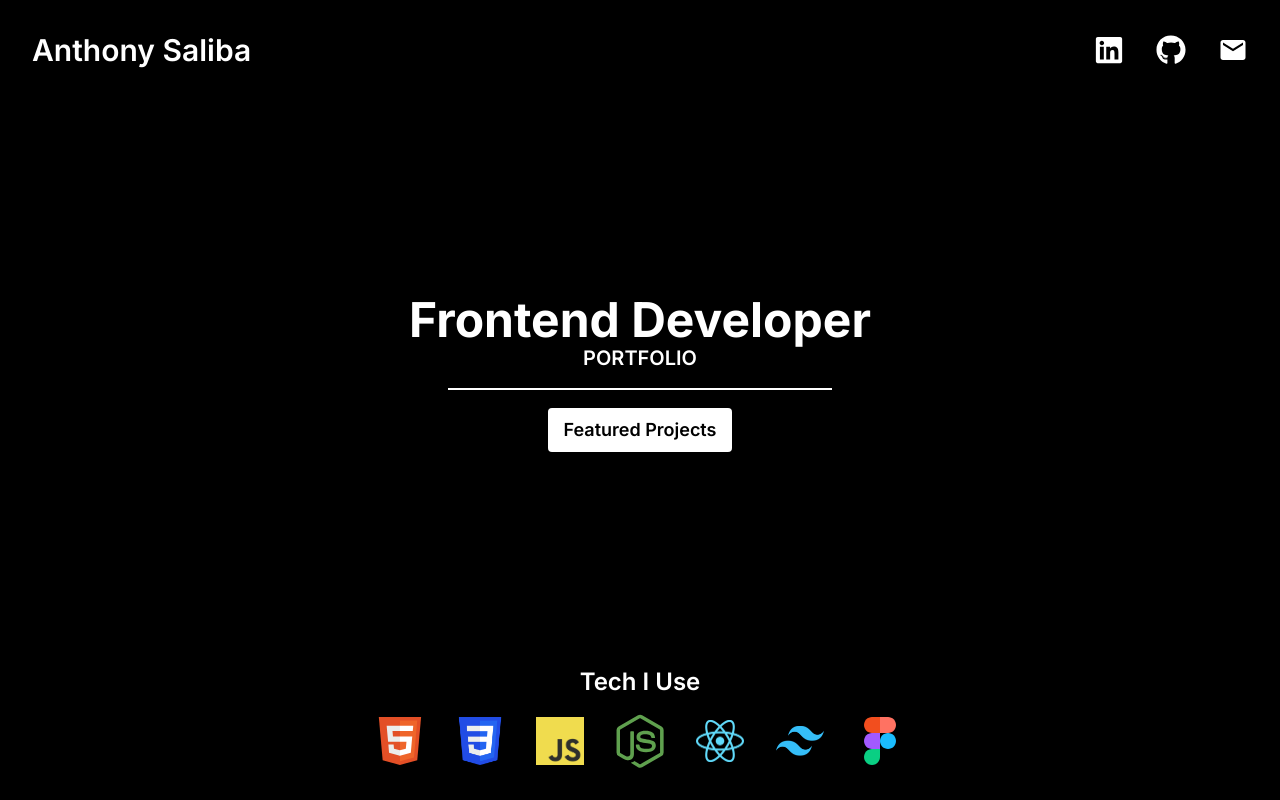
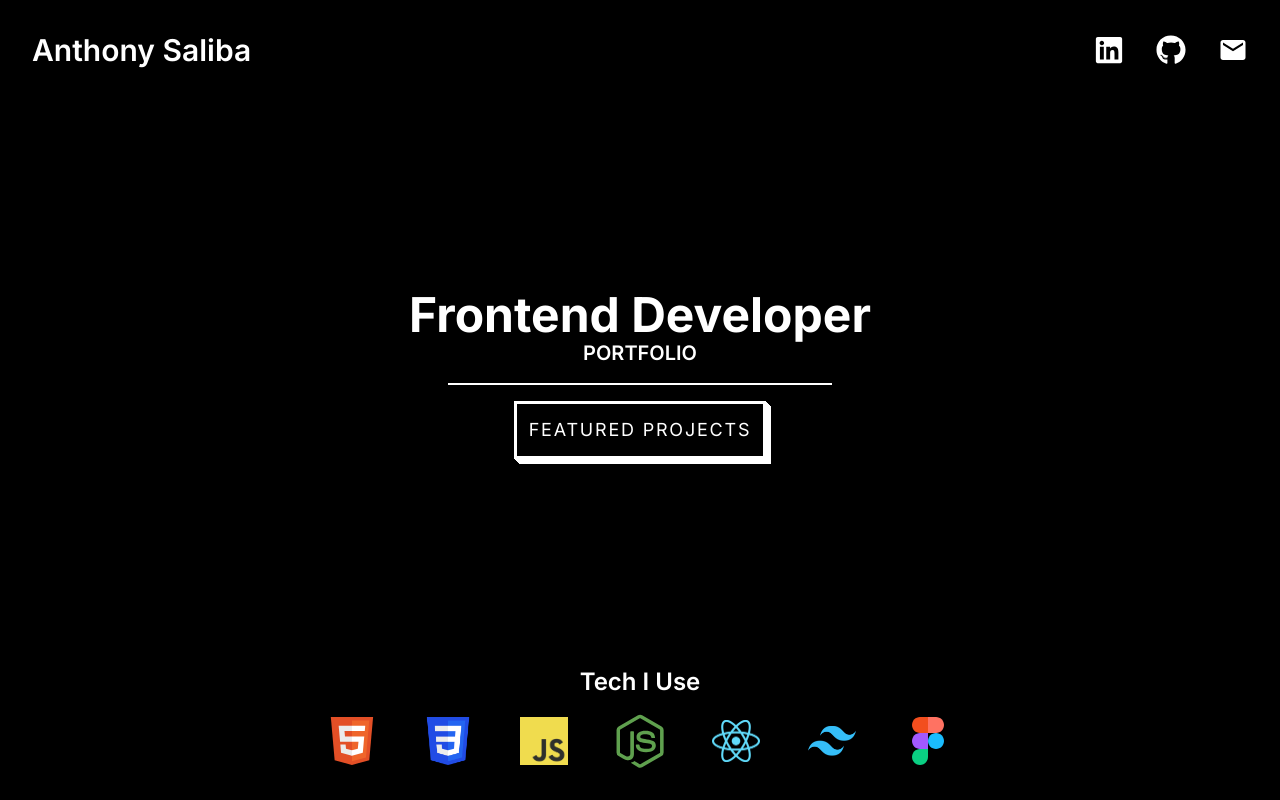
Before and after one commit to as9284/as-portfolio-v2, a React (Vite) app: page / in a window 1280 px wide. Built offline with nearby package versions, Linux system fonts and the light colour scheme.

Commit message:
Revamp the button and adjust sizing

```diff
--- a/src/index.css
+++ b/src/index.css
@@ -4,10 +4,20 @@
     body {
         font-family: "Inter", "sans-serif";
     }
+
+    .btn-push {
+        box-shadow: 1px 1px 0px 0px, 2px 2px 0px 0px, 3px 3px 0px 0px, 4px 4px 0px 0px, 5px 5px 0px 0px;
+    }
+
+    .btn-push:active {
+        box-shadow: 0px 0px 0px 0px;
+        top: 5px;
+        left: 5px;
+    }
 }
 
 @layer components {
-    .btn-modern {
-        @apply relative flex justify-center items-center text-base md:text-lg bg-white border-2 text-black font-semibold py-2 px-4 rounded-md cursor-pointer hover:bg-white/80 focus:bg-white/80 active:scale-[0.98] duration-200;
+    .btn-push {
+        @apply relative p-3 text-sm md:text-lg bg-black border-[3px] border-white text-white tracking-widest cursor-pointer uppercase;
     }
 }
--- a/src/pages/Home.jsx
+++ b/src/pages/Home.jsx
@@ -49,20 +49,20 @@ export const Home = () => {
           Portfolio
         </h5>
         <hr className="w-60 md:w-96 border-1 my-4" />
-        <button className="btn-modern">Featured Projects</button>
+        <button className="btn-push">Featured Projects</button>
       </div>
 
       {/* Tech Stack Section */}
       <div className="w-full flex flex-col justify-center items-center z-10">
-        <h3 className="text-lg md:text-2xl font-semibold">Tech I Use</h3>
-        <div className="flex flex-wrap justify-center items-center gap-4 md:gap-8 text-4xl py-4">
+        <h3 className="text-base md:text-2xl font-semibold">Tech I Use</h3>
+        <div className="flex flex-wrap justify-center items-center gap-4 md:gap-12 text-4xl py-4">
           {techStack.map((tech, index) => (
             <img
               key={index}
               src={tech.src}
               alt={tech.alt}
-              className={`w-8 md:w-12 ${
-                tech.alt === "Figma logo" ? "h-8 md:h-12" : ""
+              className={`w-6 md:w-12 ${
+                tech.alt === "Figma logo" ? "h-6 md:h-12" : ""
               }`}
             />
           ))}
```
